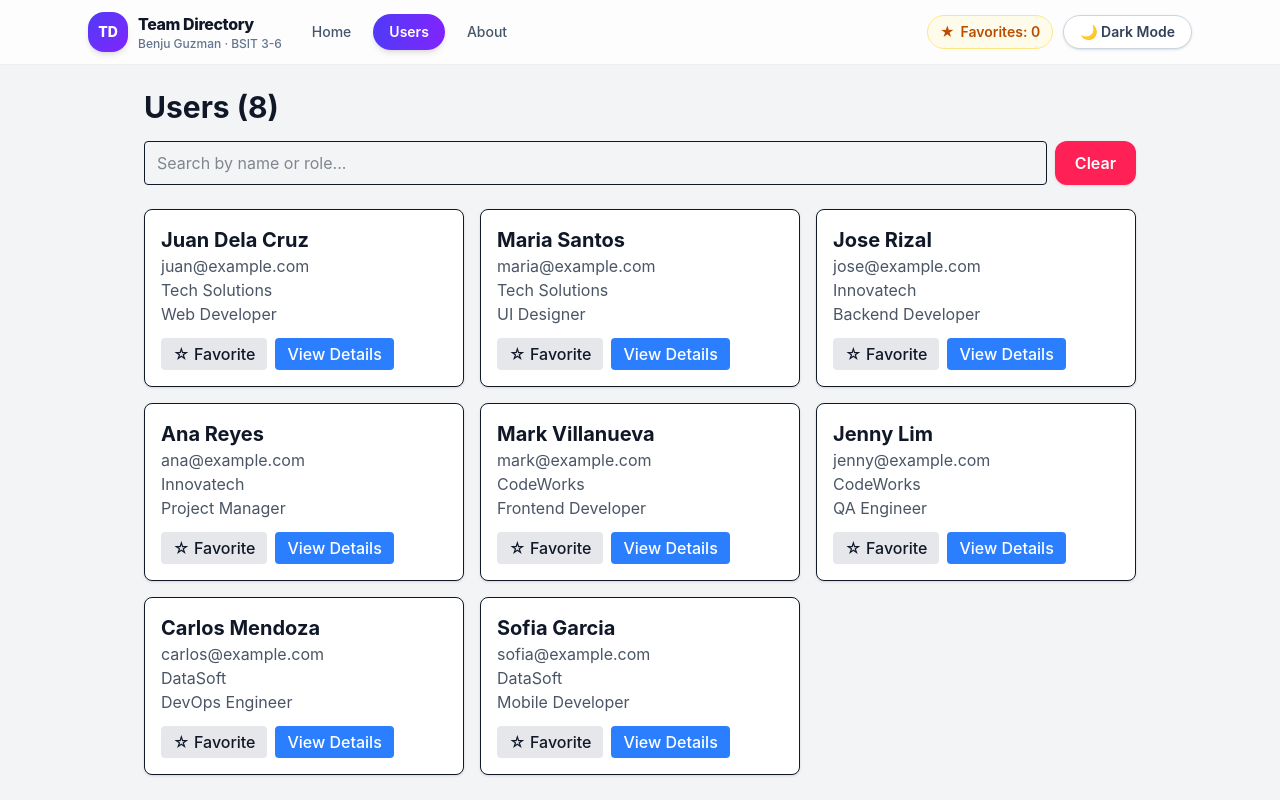
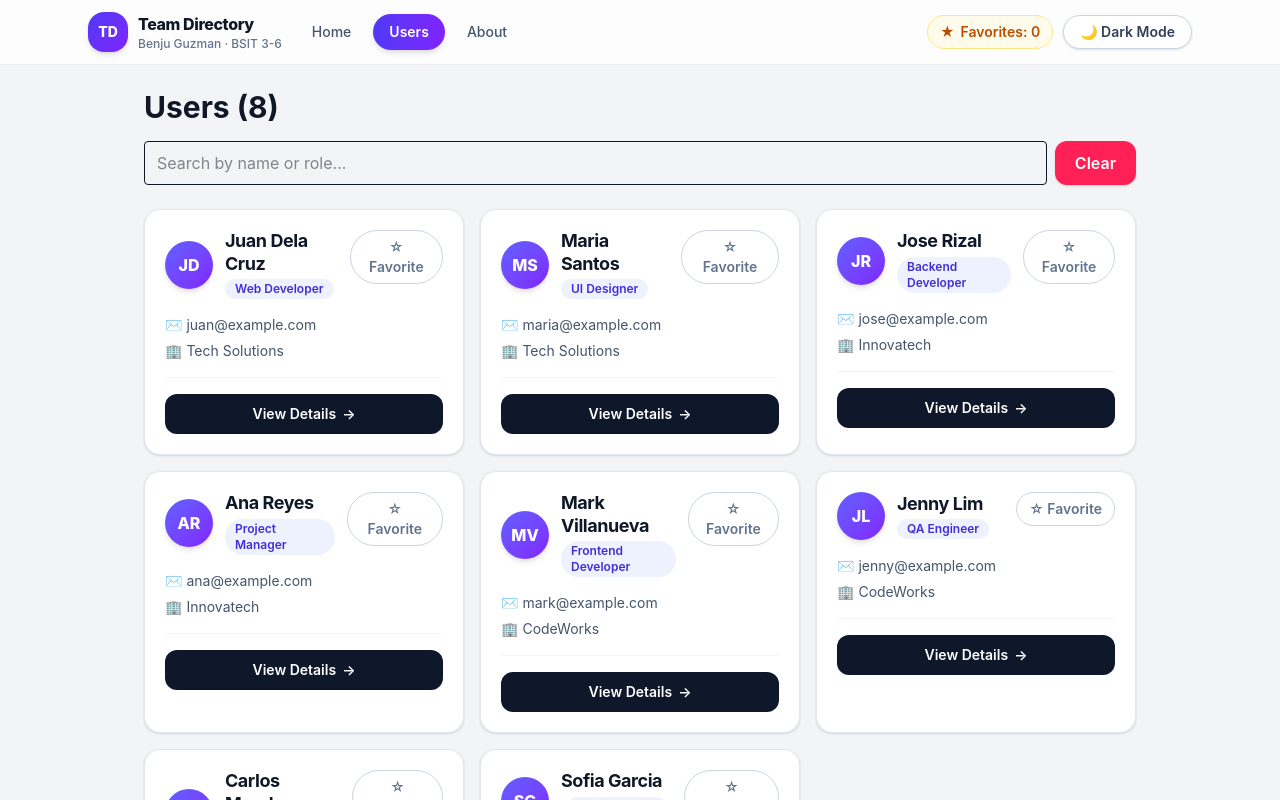
Before and after one commit to Shimizu019/team-directory-app, a React (Vite) app: page /users in a window 1280 px wide. Shown: the top 800 px of the page. Built offline with nearby package versions, Linux system fonts and the light colour scheme; the HTML template or start-up script is replaced by a standard one.

Commit message:
feat: redesign user cards

```diff
--- a/src/components/UserCard.jsx
+++ b/src/components/UserCard.jsx
@@ -1,30 +1,46 @@
 import { Link } from "react-router-dom";
+import Avatar from "./Avatar";
 
 function UserCard({ id, name, email, company, role, isFavorite, onToggleFavorite }) {
   return (
-    <div className="bg-white dark:bg-gray-800 border rounded-lg p-4 shadow hover:shadow-lg transition">
-      <h2 className="text-xl font-bold">{name}</h2>
-      <p className="text-gray-600 dark:text-gray-300">{email}</p>
-      <p className="text-gray-600 dark:text-gray-300">{company}</p>
-      <p className="text-gray-600 dark:text-gray-300">{role}</p>
-
-      <div className="flex gap-2 mt-3">
+    <div className="group flex flex-col rounded-2xl border border-slate-200 bg-white p-5 shadow-sm transition duration-200 hover:-translate-y-1 hover:shadow-xl dark:border-slate-700 dark:bg-slate-800">
+      <div className="flex items-start justify-between gap-3">
+        <div className="flex items-center gap-3">
+          <Avatar name={name} />
+          <div>
+            <h2 className="text-lg font-bold leading-tight tracking-tight">
+              {name}
+            </h2>
+            <span className="mt-1 inline-block rounded-full bg-indigo-50 px-2.5 py-0.5 text-xs font-semibold text-indigo-700 dark:bg-indigo-950 dark:text-indigo-300">
+              {role}
+            </span>
+          </div>
+        </div>
         <button
           onClick={() => onToggleFavorite(id)}
+          aria-label={isFavorite ? `Remove ${name} from favorites` : `Add ${name} to favorites`}
+          title={isFavorite ? "Remove from favorites" : "Add to favorites"}
           className={
             isFavorite
-              ? "px-3 py-1 rounded bg-yellow-400 hover:bg-yellow-500 font-medium"
-              : "px-3 py-1 rounded bg-gray-200 hover:bg-gray-300 font-medium dark:bg-gray-700 dark:hover:bg-gray-600"
+              ? "rounded-full bg-amber-400 px-3 py-1.5 text-sm font-semibold text-amber-950 shadow-sm transition hover:bg-amber-500 active:scale-95"
+              : "rounded-full border border-slate-300 px-3 py-1.5 text-sm font-semibold text-slate-500 transition hover:bg-slate-100 hover:text-amber-500 active:scale-95 dark:border-slate-600 dark:text-slate-300 dark:hover:bg-slate-700"
           }
         >
-          {isFavorite ? "★ Unfavorite" : "☆ Favorite"}
+          {isFavorite ? "★ Favorited" : "☆ Favorite"}
         </button>
+      </div>
 
+      <div className="mt-4 space-y-1.5 text-sm text-slate-600 dark:text-slate-300">
+        <p className="truncate">✉️ {email}</p>
+        <p>🏢 {company}</p>
+      </div>
+
+      <div className="mt-4 border-t border-slate-100 pt-4 dark:border-slate-700">
         <Link
           to={`/users/${id}`}
-          className="px-3 py-1 rounded bg-blue-500 hover:bg-blue-600 text-white font-medium"
+          className="inline-flex w-full items-center justify-center gap-1.5 rounded-xl bg-slate-900 px-4 py-2.5 text-sm font-semibold text-white transition hover:bg-indigo-600 group-hover:shadow-md dark:bg-indigo-600 dark:hover:bg-indigo-500"
         >
-          View Details
+          View Details <span aria-hidden="true">→</span>
         </Link>
       </div>
     </div>
```
